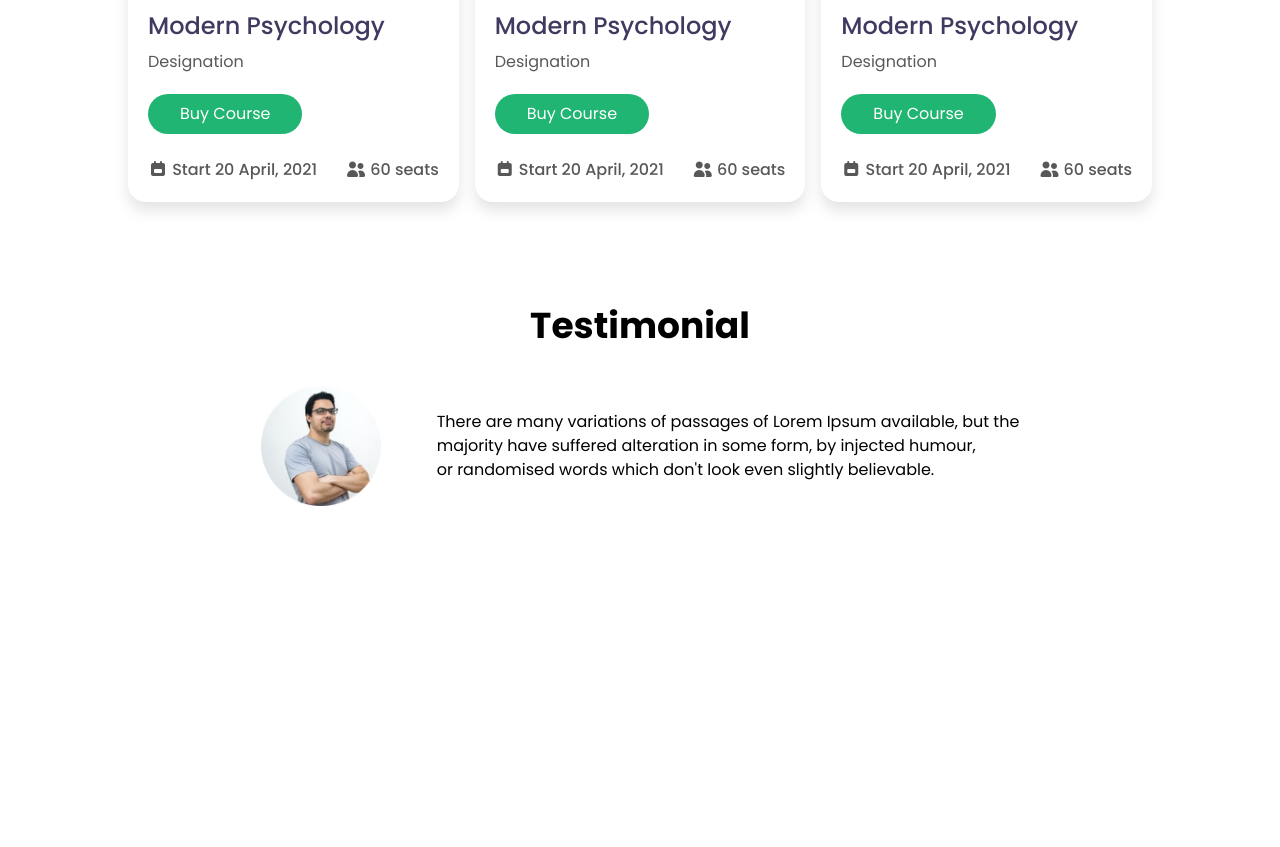
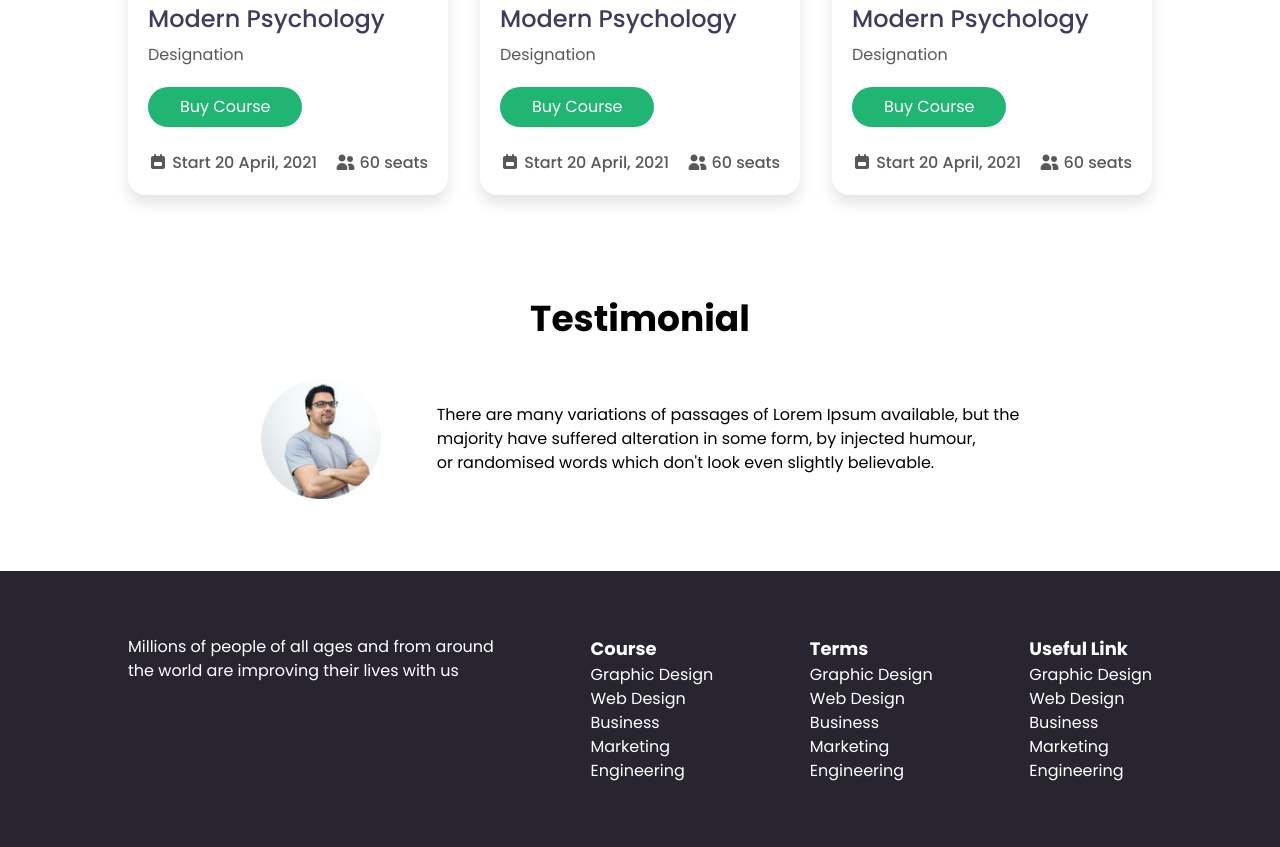
Before and after one commit to mahbubalom7084/E-School-, a plain HTML site: page E-School-/index.html in a window 1280 px wide. Shown: the part 1411-2258 px from the top of the page. Before the commit the page ends 1989 px from the top, so only its background shows below. Drawn offline with nearby package versions, Linux system fonts and the light colour scheme.

Commit message:
added fetures-part

```diff
--- a/E-School-/index.html
+++ b/E-School-/index.html
@@ -81,7 +81,7 @@
         <section>
             <div class=" w-[80%] mx-auto mb-16">
                 <h2 class="font-bold text-4xl text-[#413960] text-center">Online Courses</h2>
-                <div class="mt-16  flex justify-between items-center gap-4">
+                <div class="mt-16  flex justify-between items-center gap-8">
                     <div class=" bg-white fill-white drop-shadow-xl rounded-[18px] p-5">
                         <img class="rounded0[11px]  border-[#CFB6B6] w-full" src="./images/Rectangle 6.png" alt="#">
                         <h3 class="mt-6 mb-2 font-medium text-2xl text-[#413960]">Modern Psychology</h3>
@@ -139,6 +139,48 @@
         </section>
         <!-- Testimonial-section-end -->
     </main>
+    <footer>
+        <!-- all-fetures-part-start -->
+        <section class="bg-[#282531]">
+            <div class="w-[80%] mx-auto ">
+                <div class=" flex justify-between items-start py-16">
+                    <div>
+                        <p class="font-normal text-base text-[#FFFFFF]">Millions of people of all ages and from
+                            around<br />
+                            the world are improving their lives with us</p>
+                    </div>
+                    <div class="">
+                        <h4 class="font-bold text-lg text-[#FFFFFF]">Course</h4>
+                        <p class="font-normal text-base text-[#FFFFFF]">Graphic Design</p>
+                        <p class="font-normal text-base text-[#FFFFFF]">Web Design</p>
+                        <p class="font-normal text-base text-[#FFFFFF]">Business</p>
+                        <p class="font-normal text-base text-[#FFFFFF]">Marketing</p>
+                        <p class="font-normal text-base text-[#FFFFFF]">Engineering</p>
+                        <p></p>
+                    </div>
+                    <div class="">
+                        <h4 class="font-bold text-lg text-[#FFFFFF]">Terms</h4>
+                        <p class="font-normal text-base text-[#FFFFFF]">Graphic Design</p>
+                        <p class="font-normal text-base text-[#FFFFFF]">Web Design</p>
+                        <p class="font-normal text-base text-[#FFFFFF]">Business</p>
+                        <p class="font-normal text-base text-[#FFFFFF]">Marketing</p>
+                        <p class="font-normal text-base text-[#FFFFFF]">Engineering</p>
+                        <p></p>
+                    </div>
+                    <div class="">
+                        <h4 class="font-bold text-lg text-[#FFFFFF]">Useful Link</h4>
+                        <p class="font-normal text-base text-[#FFFFFF]">Graphic Design</p>
+                        <p class="font-normal text-base text-[#FFFFFF]">Web Design</p>
+                        <p class="font-normal text-base text-[#FFFFFF]">Business</p>
+                        <p class="font-normal text-base text-[#FFFFFF]">Marketing</p>
+                        <p class="font-normal text-base text-[#FFFFFF]">Engineering</p>
+                        <p></p>
+                    </div>
+                </div>
+            </div>
+        </section>
+        <!-- all-fetures-part-End -->
+    </footer>
 </body>
 
 </html>
```
